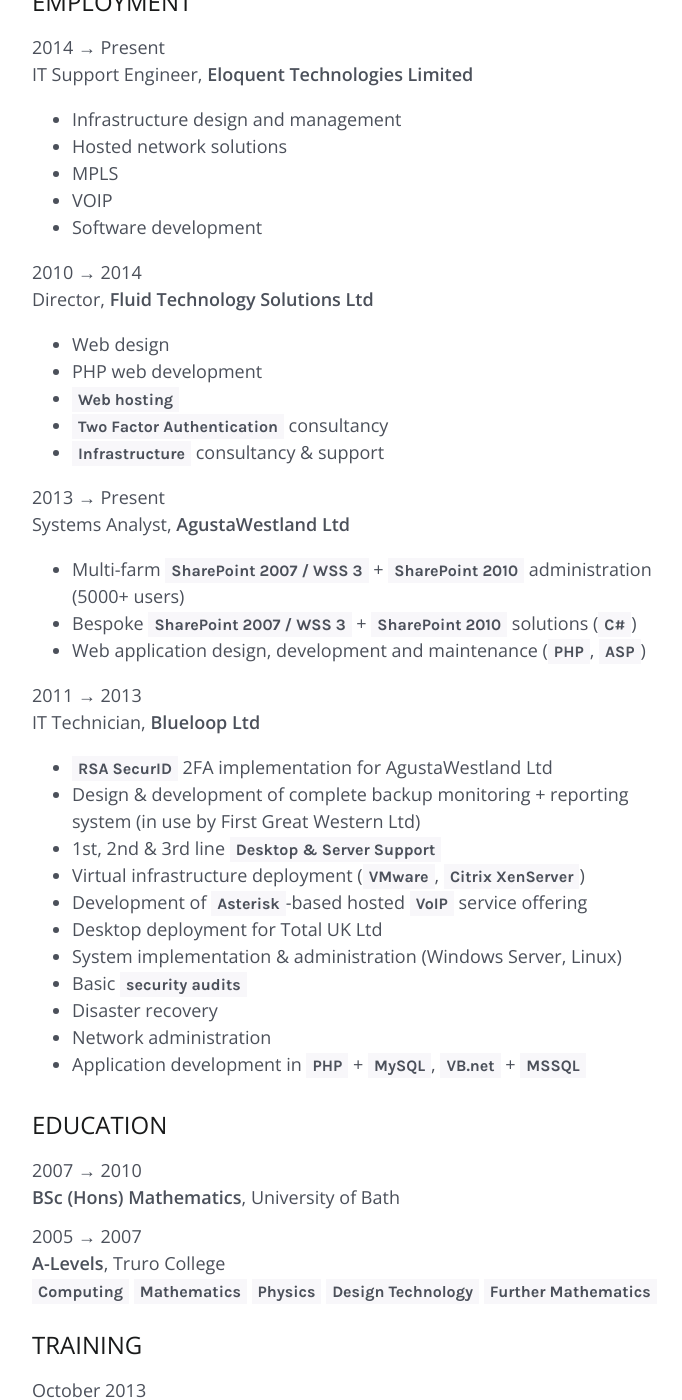
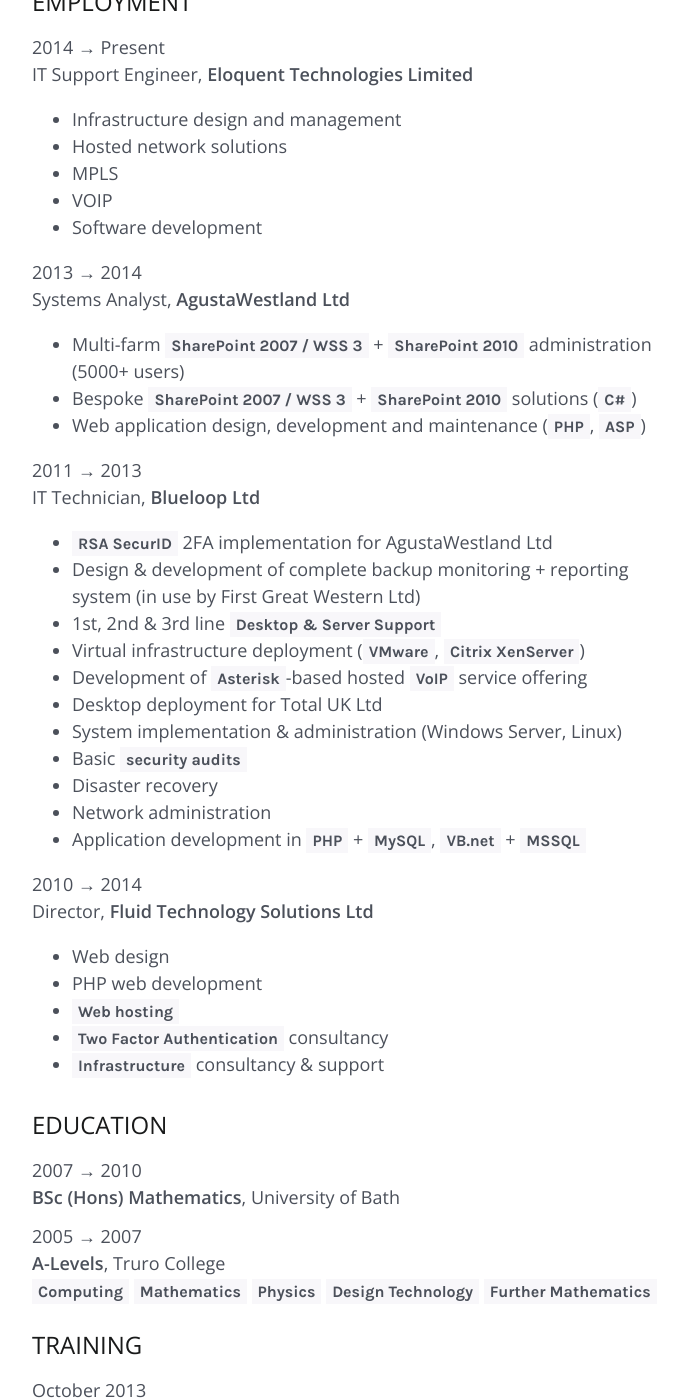
Before and after one commit to matthanley/matthanley.github.io, a Jekyll site: the page built from cv.md, in a window 1280 px wide and 1400 px high, scrolled down 1925 px. Shown: the whole window, without its empty margins (291-973 px from the left). Built offline with Jekyll 4.4.1, drawn with Linux system fonts in a browser that asks for light colours; some of the changed lines change nothing that is shown.

Commit message:
Reordered + fixed AW dates

```diff
--- a/cv.md
+++ b/cv.md
@@ -56,16 +56,7 @@
 * VOIP
 * Software development
 
-2010 &rarr; 2014
-Director, __Fluid Technology Solutions Ltd__
-
-* Web design
-* PHP web development
-* `Web hosting`
-* `Two Factor Authentication` consultancy
-* `Infrastructure` consultancy &amp; support
-
-2013 &rarr; Present
+2013 &rarr; 2014
 Systems Analyst, __AgustaWestland Ltd__
 
 * Multi-farm `SharePoint 2007 / WSS 3` + `SharePoint 2010` administration (5000+ users)
@@ -86,6 +77,15 @@
 * Disaster recovery
 * Network administration
 * Application development in `PHP` + `MySQL`, `VB.net` + `MSSQL`
+
+2010 &rarr; 2014
+Director, __Fluid Technology Solutions Ltd__
+
+* Web design
+* PHP web development
+* `Web hosting`
+* `Two Factor Authentication` consultancy
+* `Infrastructure` consultancy &amp; support
 
 ## EDUCATION
 
```
